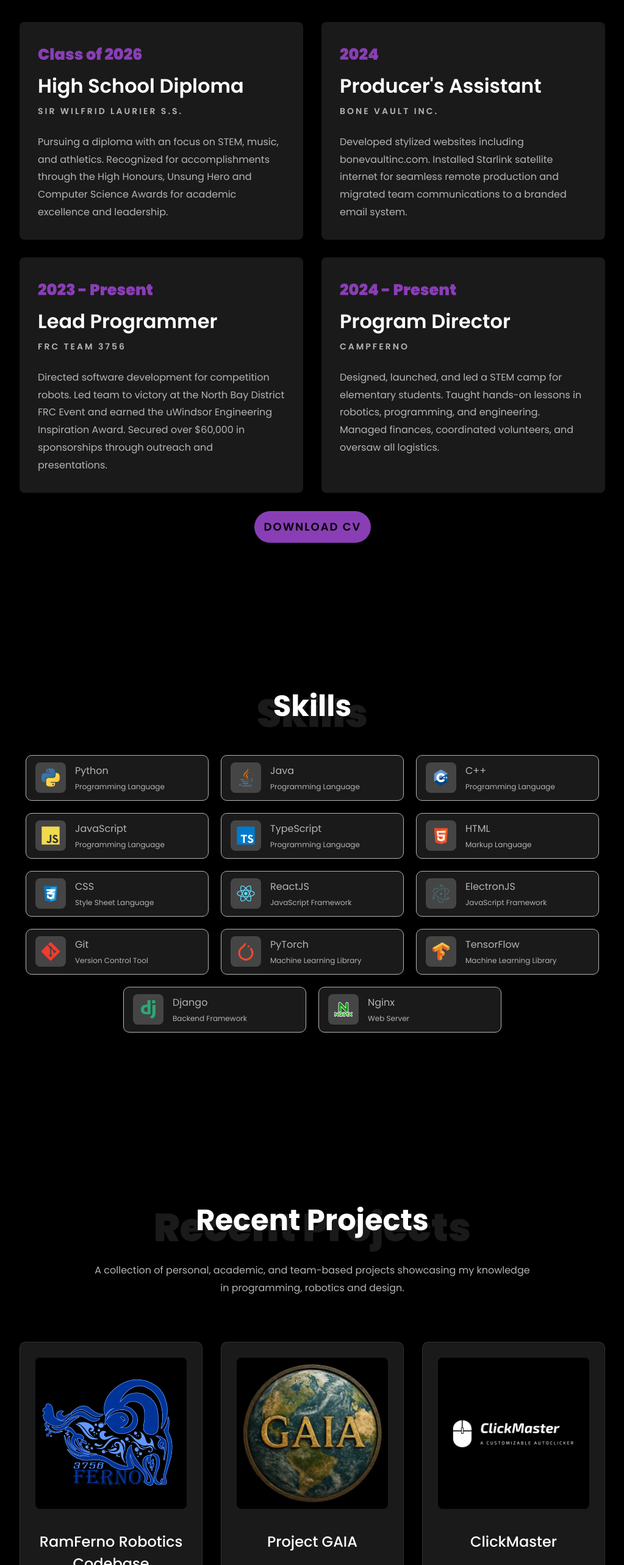
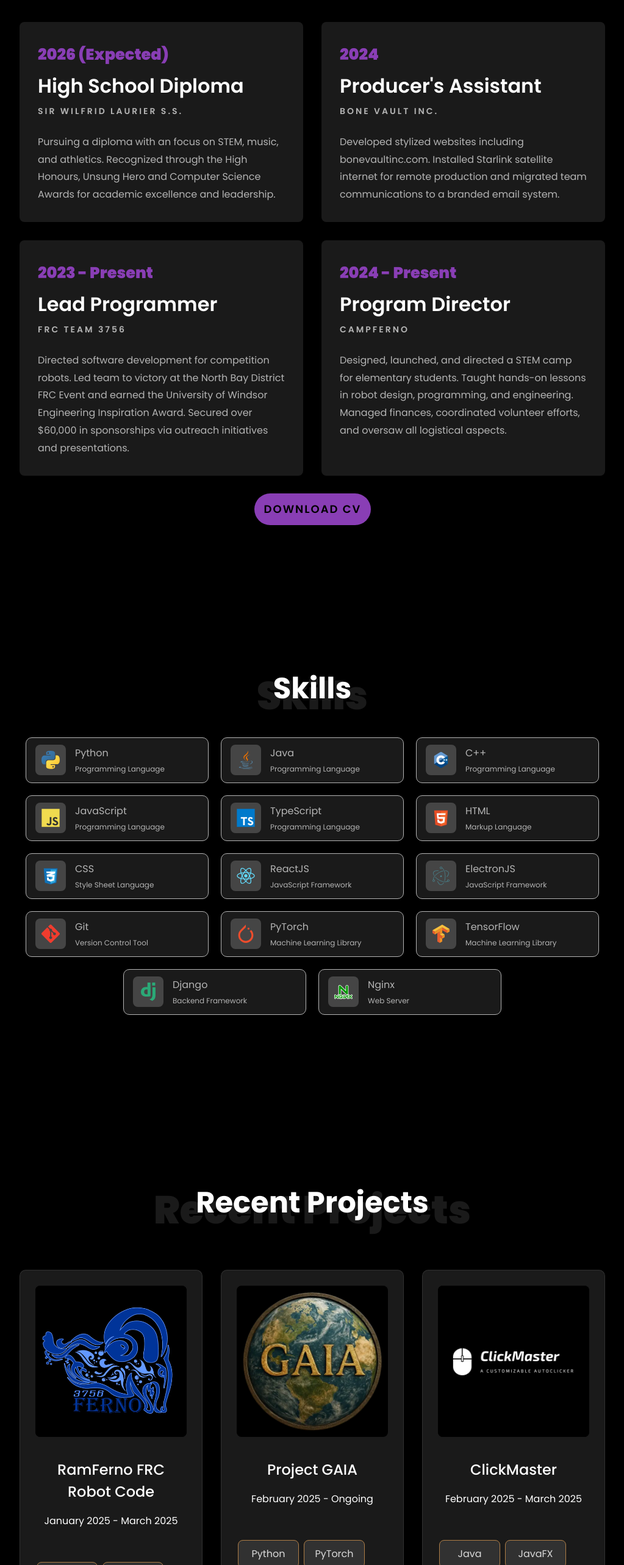
Before and after one commit to Gabe3L/gabelynch.com, a React (Vite) app: page / in a window 1280 px wide. Shown: the part 1992-4558 px from the top of the page at 61% size, without its empty margins (128-1151 px from the left). Built offline with nearby package versions, Linux system fonts and the light colour scheme; the HTML template or start-up script is replaced by a standard one.

Commit message:
Text improvements

```diff
--- a/src/components/Projects/Projects.module.css
+++ b/src/components/Projects/Projects.module.css
@@ -74,12 +74,6 @@
     font-weight: 500;
 }
 
-.projectTitle p {
-    font-size: 1rem;
-    color: var(--grey);
-    max-width: 90%;
-}
-
 .projectStacks {
     display: flex;
     width: 100%;
--- a/src/components/Projects/Projects.tsx
+++ b/src/components/Projects/Projects.tsx
@@ -6,8 +6,8 @@
 const projectList = [
   {
     id: 0,
-    title: "RamFerno Robotics Codebase",
-    subtitle: "2025",
+    title: "RamFerno FRC Robot Code",
+    subtitle: "January 2025 - March 2025",
     techStack: ["Java", "WPILib"],
     github: "https://github.com/FRCTeam3756/2025-FRCRobot",
     image: "ramferno-2025.webp",
@@ -15,7 +15,7 @@
   {
     id: 1,
     title: "Project GAIA",
-    subtitle: "In Progress",
+    subtitle: "February 2025 - Ongoing",
     techStack: ["Python", "PyTorch", "TypeScript"],
     github: "https://github.com/Gabe3L/gaia",
     image: "gaia.webp",
@@ -23,7 +23,7 @@
   {
     id: 2,
     title: "ClickMaster",
-    subtitle: "2025",
+    subtitle: "February 2025 - March 2025",
     techStack: ["Java", "JavaFX", "AWT"],
     github: "https://github.com/Gabe3L/ClickMaster",
     image: "clickmaster.webp",
@@ -39,10 +39,6 @@
         >
           <h1>Recent Projects</h1>
           <h2>Recent Projects</h2>
-          <p>
-            A collection of personal, academic, and team-based projects
-            showcasing my knowledge in programming, robotics and design.
-          </p>
         </header>
 
         <div className={styles.projectsContent}>
--- a/src/components/Resume/Resume.tsx
+++ b/src/components/Resume/Resume.tsx
@@ -4,32 +4,32 @@
 
 const resumeItems = [
   {
-    date: "Class of 2026",
+    date: "2026 (Expected)",
     position: "High School Diploma",
     location: "Sir Wilfrid Laurier S.S.",
     description:
-      "Pursuing a diploma with an focus on STEM, music, and athletics. Recognized for accomplishments through the High Honours, Unsung Hero and Computer Science Awards for academic excellence and leadership.",
+      "Pursuing a diploma with an focus on STEM, music, and athletics. Recognized through the High Honours, Unsung Hero and Computer Science Awards for academic excellence and leadership.",
   },
   {
     date: "2024",
     position: "Producer's Assistant",
     location: "Bone Vault Inc.",
     description:
-      "Developed stylized websites including bonevaultinc.com. Installed Starlink satellite internet for seamless remote production and migrated team communications to a branded email system.",
+      "Developed stylized websites including bonevaultinc.com. Installed Starlink satellite internet for remote production and migrated team communications to a branded email system.",
   },
   {
     date: "2023 - Present",
     position: "Lead Programmer",
     location: "FRC Team 3756",
     description:
-      "Directed software development for competition robots. Led team to victory at the North Bay District FRC Event and earned the uWindsor Engineering Inspiration Award. Secured over $60,000 in sponsorships through outreach and presentations.",
+      "Directed software development for competition robots. Led team to victory at the North Bay District FRC Event and earned the University of Windsor Engineering Inspiration Award. Secured over $60,000 in sponsorships via outreach initiatives and presentations.",
   },
   {
     date: "2024 - Present",
     position: "Program Director",
     location: "CampFerno",
     description:
-      "Designed, launched, and led a STEM camp for elementary students. Taught hands-on lessons in robotics, programming, and engineering. Managed finances, coordinated volunteers, and oversaw all logistics.",
+      "Designed, launched, and directed a STEM camp for elementary students. Taught hands-on lessons in robot design, programming, and engineering. Managed finances, coordinated volunteer efforts, and oversaw all logistical aspects.",
   },
 ];
 
--- a/src/components/Skills/Skills.module.css
+++ b/src/components/Skills/Skills.module.css
@@ -105,13 +105,18 @@
     flex-direction: column;
     align-items: center;
     justify-content: center;
-    width: auto;
-    height: 60px;
-    margin: 15px 5px;
+    width: calc((100% / 3) - 20px);
+    height: 75px;
+    margin: 10px 5px;
     padding: 5px 10px;
   }
 
   .itemTitle {
     display: none;
   }
+
+  .skillsContentItems {
+    padding-left: 20px;
+    padding-right: 20px;
+  }
 }
```
